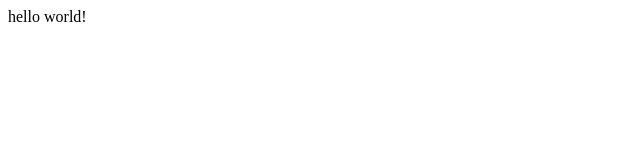
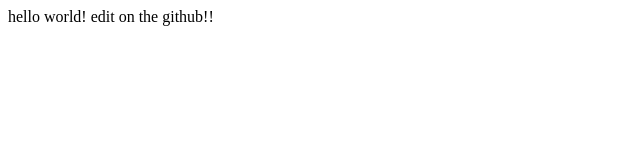
Before and after one commit to foreverBug/git-test, a plain HTML site: page index.html in a window 1280 px wide. Shown: the whole page, without its empty margins (0-640 px from the left). Drawn offline with Linux system fonts and the light colour scheme.

Commit message:
Update index.html

```diff
--- a/index.html
+++ b/index.html
@@ -5,5 +5,6 @@
     </head>
     <body>
     hello world!
+        edit on the github!!
     </body>
 </html>
```
